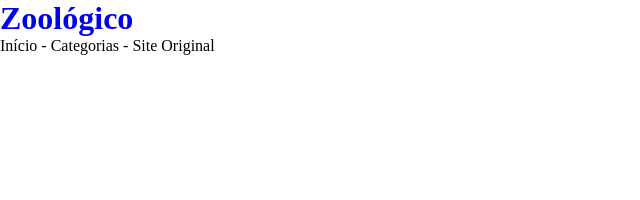
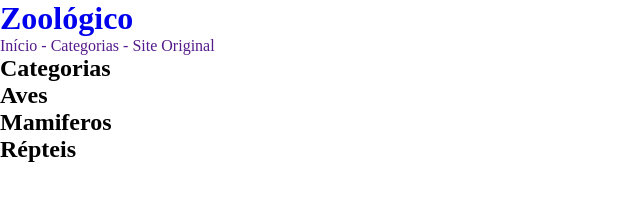
Before and after one commit to gabriellopes-fullstack/project_zoologicogru, a plain HTML site: page index.html in a window 1280 px wide. Shown: the whole page, without its empty margins (0-640 px from the left). Drawn offline with Linux system fonts and the light colour scheme.

Commit message:
update * Index + Style

```diff
--- a/index.html
+++ b/index.html
@@ -22,6 +22,28 @@
 
         </header>
 
+        <main>
+
+            <section>
+
+                <h1> Categorias</h1>
+
+                <div>
+                    <h2>Aves</h2>
+                </div>
+
+                <div>
+                    <h2>Mamiferos</h2>
+                </div>
+
+                <div>
+                    <h2>Répteis</h2>
+                </div>
+
+            </section>
+
+        </main>
+
     </body>
 
 </html>
--- a/style.css
+++ b/style.css
@@ -10,6 +10,9 @@ h1 {
     color: black;
 }
 
-#cabecalho nav a{
+header {
+}
+
+#cabecalho nav{
     color: black;
 }
```
